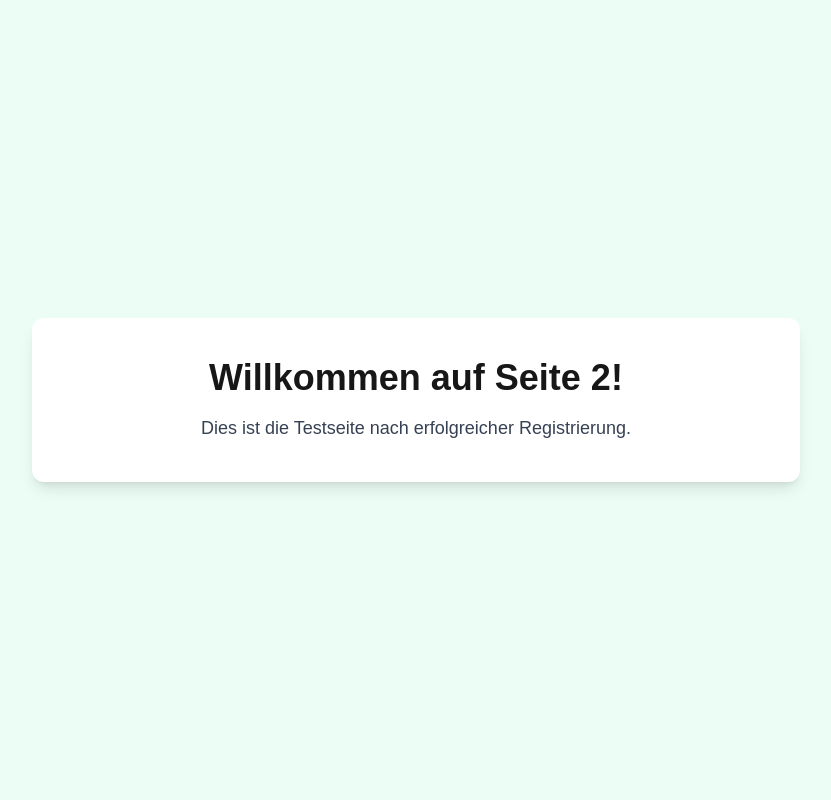
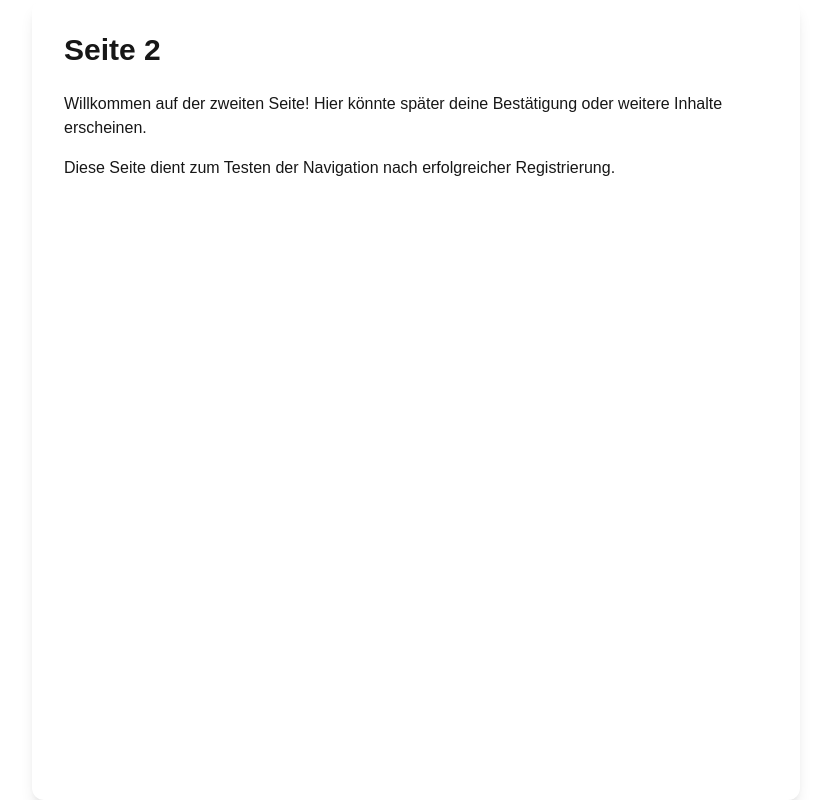
Before and after one commit to hdrlive/huayinspring-website, a Next.js app: page /src/app/seite2 in a window 1280 px wide. Shown: the whole page, without its empty margins (224-1055 px from the left). Built offline with nearby package versions, Linux system fonts and the light colour scheme.

Commit message:
Update page.tsx

```diff
--- a/src/app/src/app/seite2/page.tsx
+++ b/src/app/src/app/seite2/page.tsx
@@ -1,12 +1,12 @@
 export default function Seite2() {
   return (
-    <div className="bg-emerald-50 min-h-screen py-12 flex items-center justify-center">
-      <main className="bg-white max-w-3xl w-full p-10 rounded-xl shadow-lg text-center">
-        <h1 className="text-4xl font-extrabold mb-4">Willkommen auf Seite 2!</h1>
-        <p className="text-lg text-gray-700">
-          Dies ist die Testseite nach erfolgreicher Registrierung.
-        </p>
-      </main>
-    </div>
+    <main className="bg-white min-h-screen p-8 max-w-3xl mx-auto rounded-xl shadow-lg">
+      <h1 className="text-3xl font-bold mb-6">Seite 2</h1>
+      <p className="mb-4">
+        Willkommen auf der zweiten Seite! Hier könnte später deine
+        Bestätigung oder weitere Inhalte erscheinen.
+      </p>
+      <p>Diese Seite dient zum Testen der Navigation nach erfolgreicher Registrierung.</p>
+    </main>
   );
 }
```
